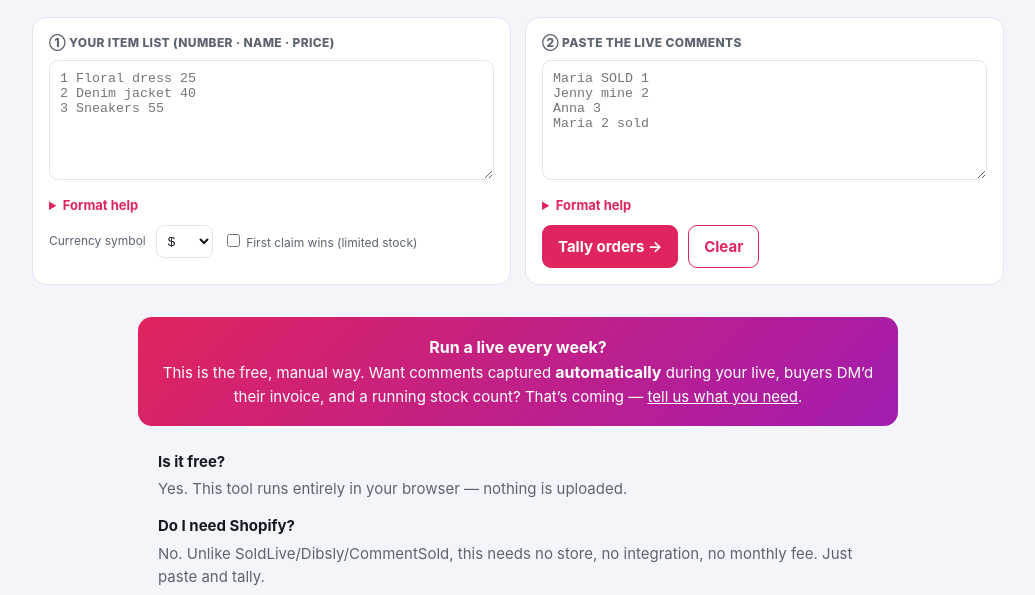
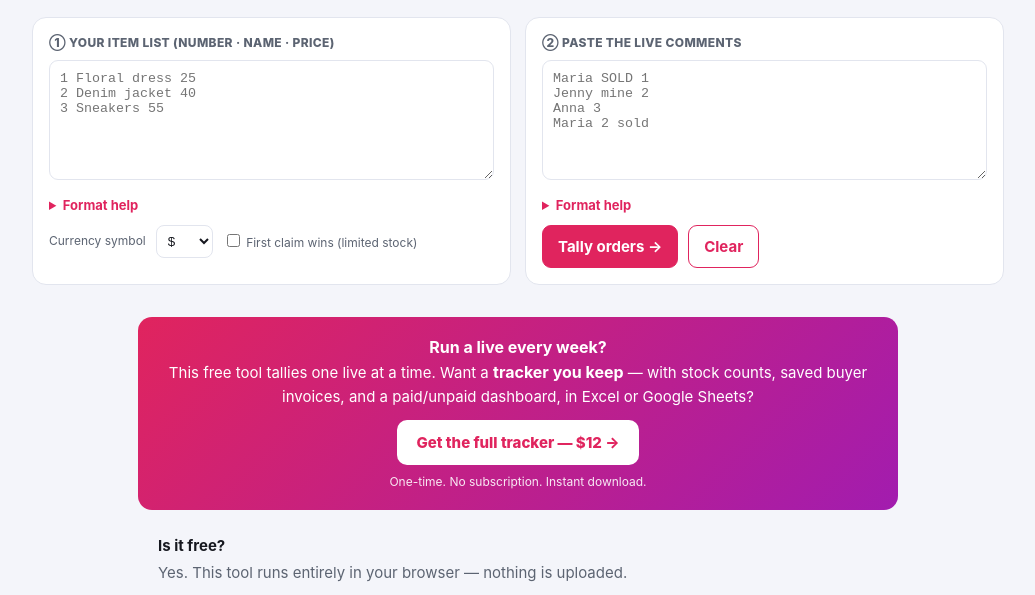
Before and after one commit to minho1511/livesale-tally, a plain HTML site: page index.html in a window 1280 px wide. Shown: the part 142-737 px from the top of the page, without its empty margins (122-1157 px from the left). Drawn offline with Linux system fonts and the light colour scheme.

Commit message:
Funnel: free tool CTA -> paid Payhip tracker (https://payhip.com/b/MiIcP $12)

```diff
--- a/index.html
+++ b/index.html
@@ -102,7 +102,9 @@
 
   <div class="cta">
     <b>Run a live every week?</b><br>
-    This is the free, manual way. Want comments captured <b>automatically</b> during your live, buyers DM’d their invoice, and a running stock count? That’s coming — <a id="wl" href="#" style="color:#fff;text-decoration:underline">tell us what you need</a>.
+    This free tool tallies one live at a time. Want a <b>tracker you keep</b> — with stock counts, saved buyer invoices, and a paid/unpaid dashboard, in Excel or Google Sheets?
+    <div style="margin-top:12px"><a href="https://payhip.com/b/MiIcP" target="_blank" rel="noopener" style="display:inline-block;background:#fff;color:var(--accent);font-weight:800;text-decoration:none;border-radius:10px;padding:11px 20px">Get the full tracker — $12 →</a></div>
+    <div style="font-size:12px;opacity:.9;margin-top:8px">One-time. No subscription. Instant download.</div>
   </div>
 
   <section class="faq">
```
